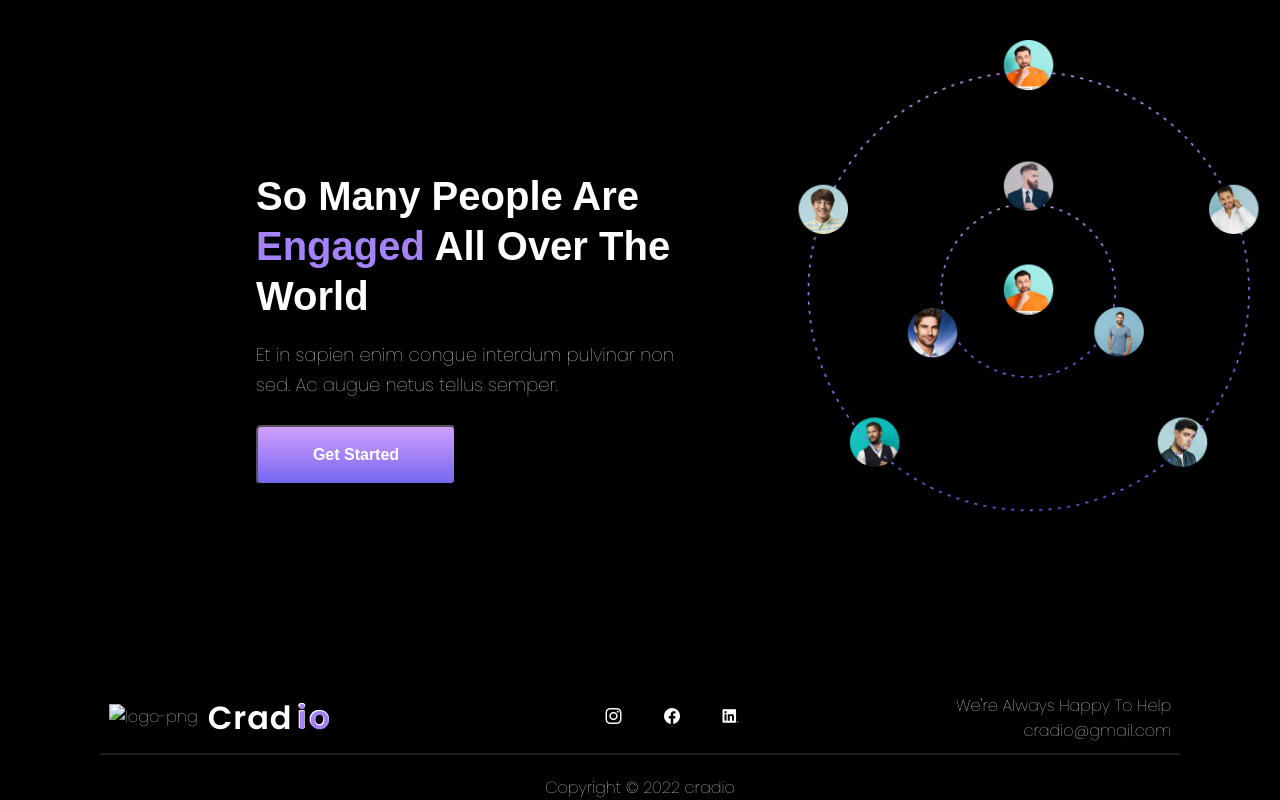
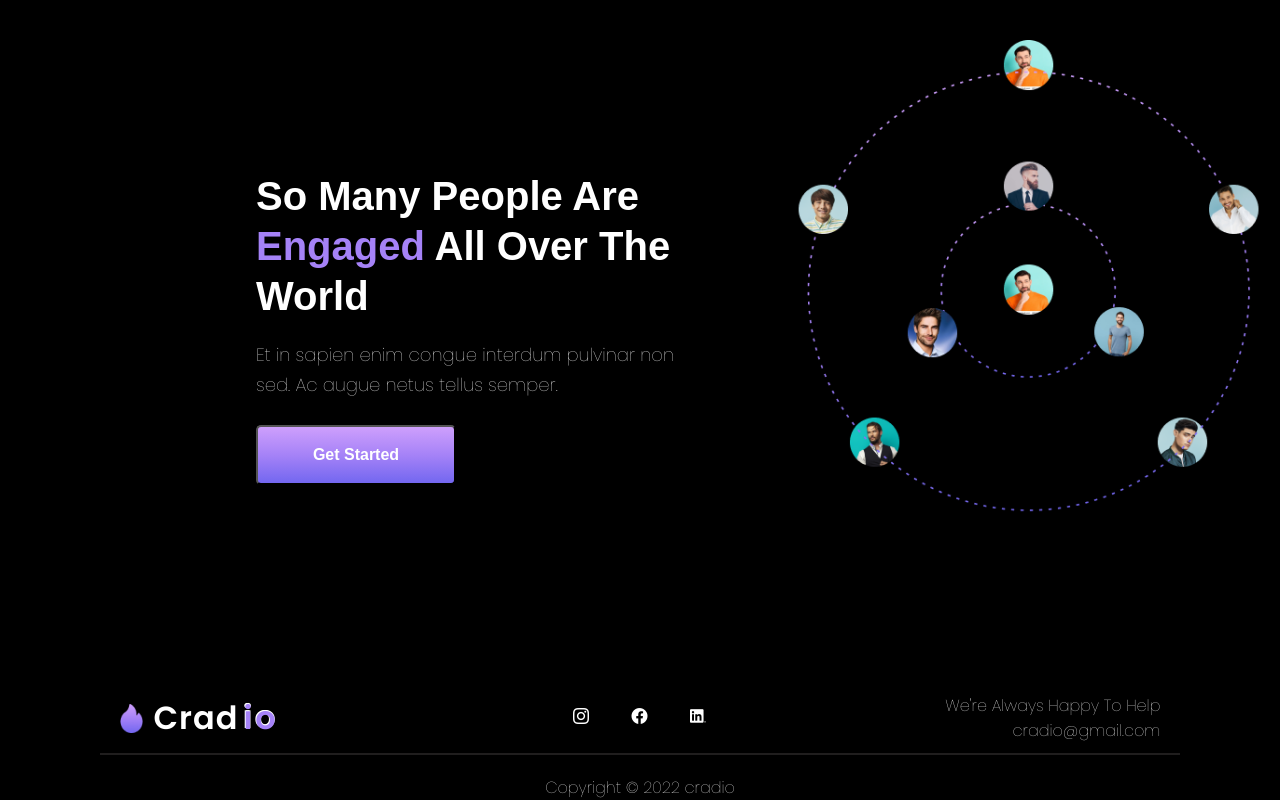
Before and after one commit to MatriXDharaN/Job-Portal, a plain HTML site: page index.html in a window 1280 px wide. Shown: the part 2987-3787 px from the top of the page. Drawn offline with nearby package versions, Linux system fonts and the light colour scheme; a web font is replaced by a local one.

Commit message:
Update index.html

```diff
--- a/index.html
+++ b/index.html
@@ -192,7 +192,7 @@
     </section>
     <footer>
         <div class="foot">
-            <div class="logo-sec"><img src="/images/logo.png" alt="logo-png"><h1 class="logo">Crad<span>io</span></h1></div>
+            <div class="logo-sec"><img src="logo.png" alt="logo-png"><h1 class="logo">Crad<span>io</span></h1></div>
             <div class="social-media">
                 <i class="fi fi-brands-instagram"></i>
                 <i class="fi fi-brands-facebook"></i>
```
